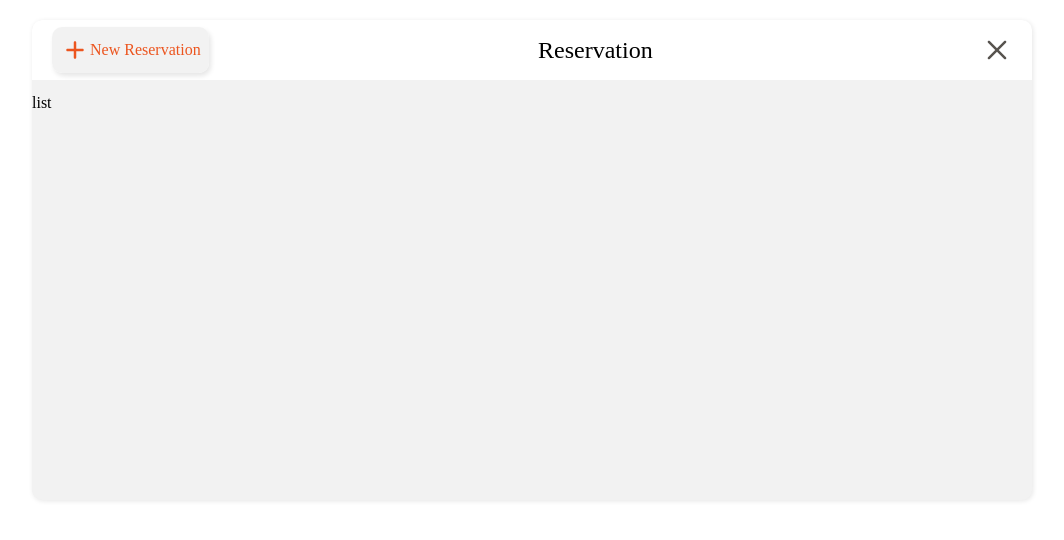
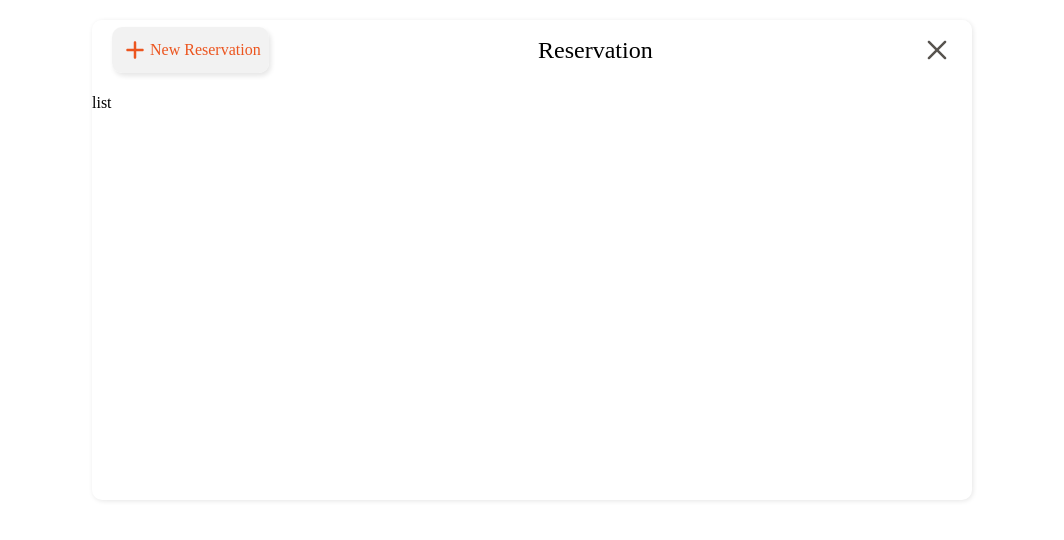
Before and after one commit to ChoByungHyun/manage-reservations, a React (Create React App) app: page / in a window 1280 px wide. Shown: the top 540 px of the page, without its empty margins (108-1172 px from the left). Built offline with nearby package versions, Linux system fonts and the light colour scheme; the HTML template or start-up script is replaced by a standard one; a web font is replaced by a local one.

Commit message:
styles: 전체 레이아웃 width조정, 상수 일부 변경

```diff
--- a/src/constant/stringConstant.ts
+++ b/src/constant/stringConstant.ts
@@ -4,8 +4,8 @@ export const HEADER_TITLE = {
   EDIT_PAGE: "Edit Reservation",
 };
 export const FORM_PLACEHOLDER = {
-  NAME: "name",
-  PHONE: "phone",
+  NAME: "Name",
+  PHONE: "Phone",
   DATE: "Select Date",
   Guest: "Guests",
   TABLE: "Select Table",
--- a/src/styles/SLayout.tsx
+++ b/src/styles/SLayout.tsx
@@ -2,12 +2,11 @@ import styled from "styled-components";
 
 const SLayout = styled.div`
   position: relative;
-  max-width: 1000px;
+  max-width: 880px;
   min-width: 400px;
   min-height: 60vh;
   margin: 0 auto;
   box-sizing: border-box;
-  background-color: var(--bg);
   box-shadow: 1px 1px 5px rgba(0, 0, 0, 0.1);
   border-radius: 10px;
 `;
```
